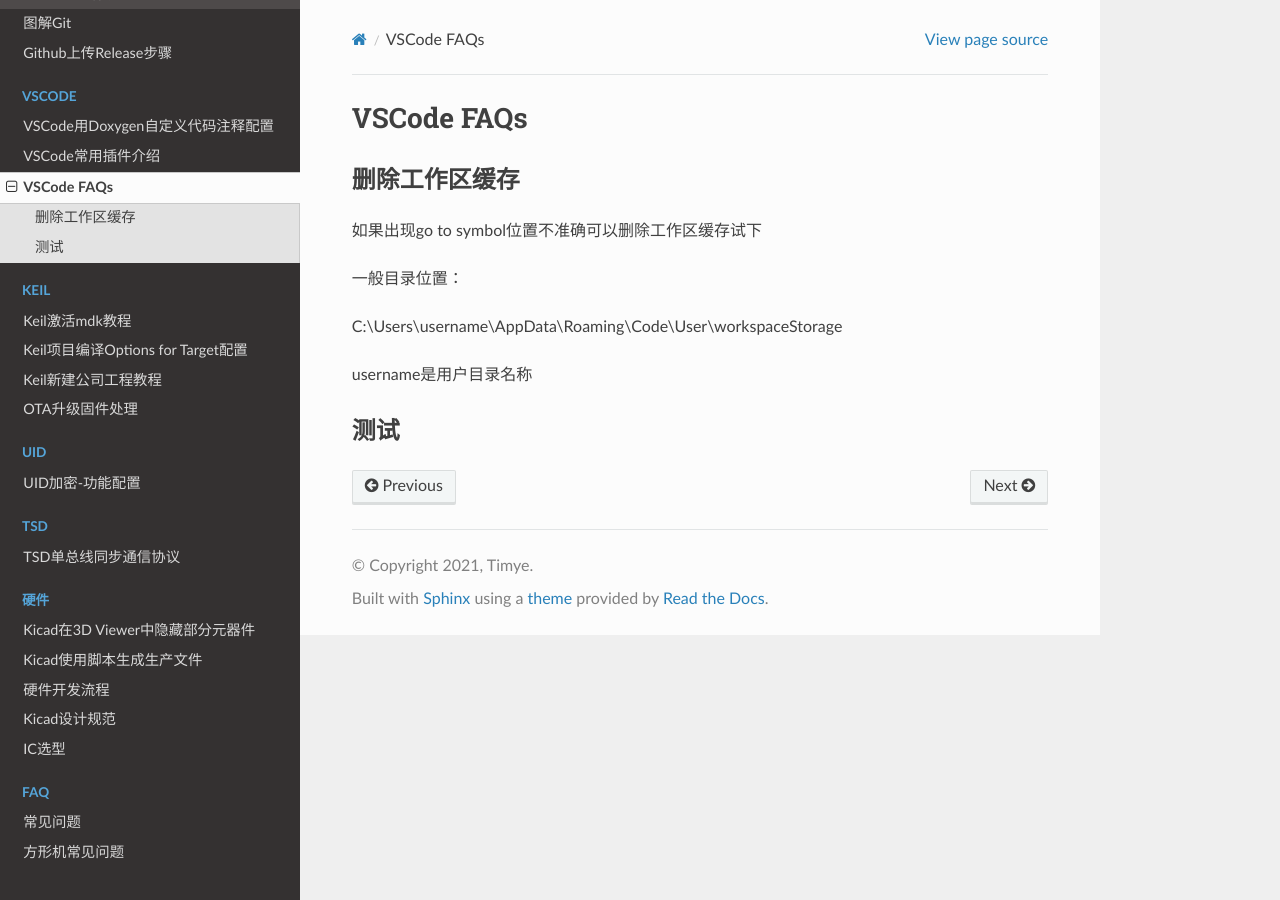
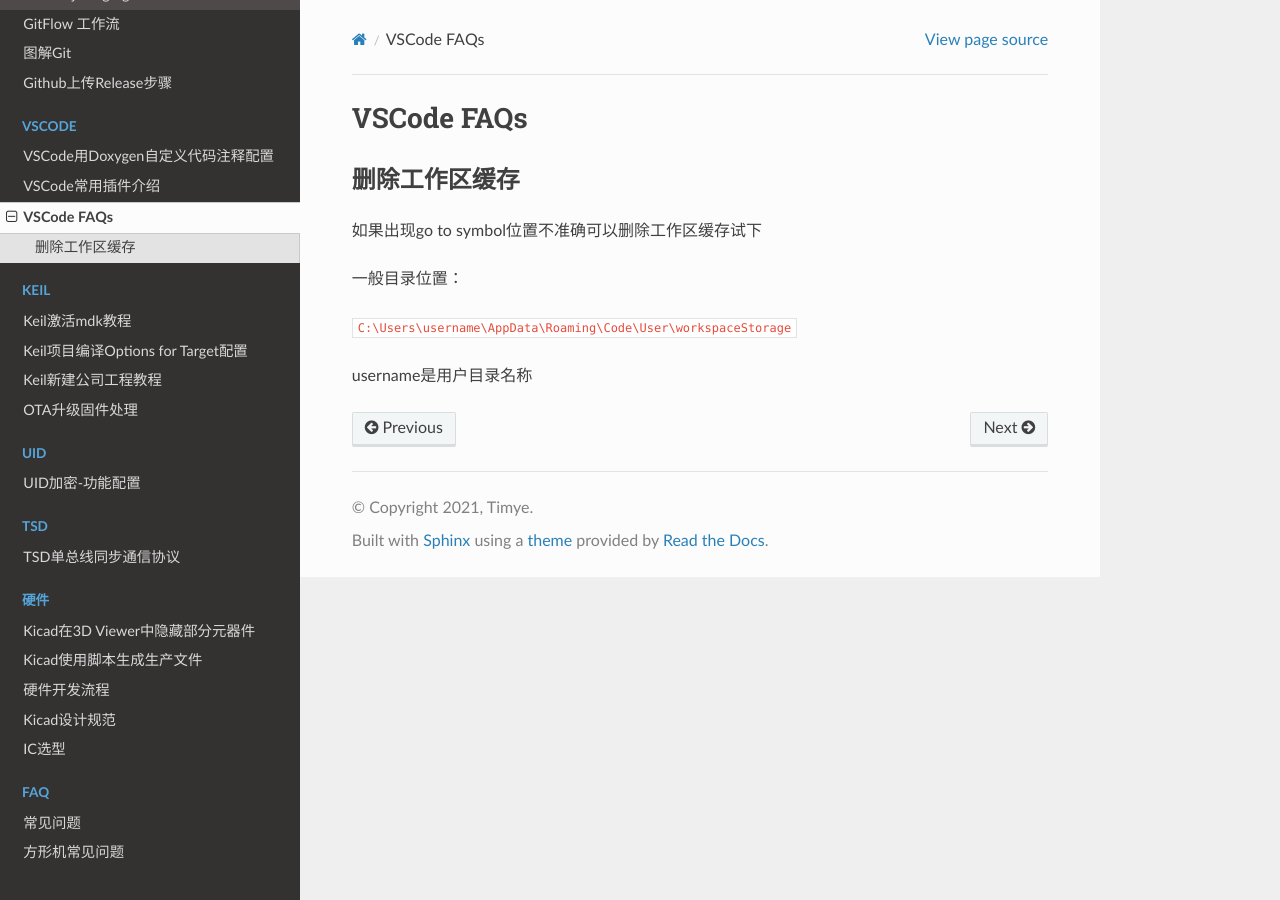
Before and after one commit to tpq7/development, a Sphinx documentation site: the page built from docs/VSCode/FAQ.md, in a window 1280 px wide. Built offline with Sphinx 7.4.7 and the Read the Docs theme 2.0.0, drawn with Linux system fonts in a browser that asks for light colours; pages that are not in the unit, such as notebooks, are missing from menus.

Commit message:
Update FAQ.md

```diff
--- a/docs/VSCode/FAQ.md
+++ b/docs/VSCode/FAQ.md
@@ -6,8 +6,6 @@
 
 一般目录位置：
 
-C:\Users\username\AppData\Roaming\Code\User\workspaceStorage
+`C:\Users\username\AppData\Roaming\Code\User\workspaceStorage`
 
 username是用户目录名称
-
-## 测试
```
